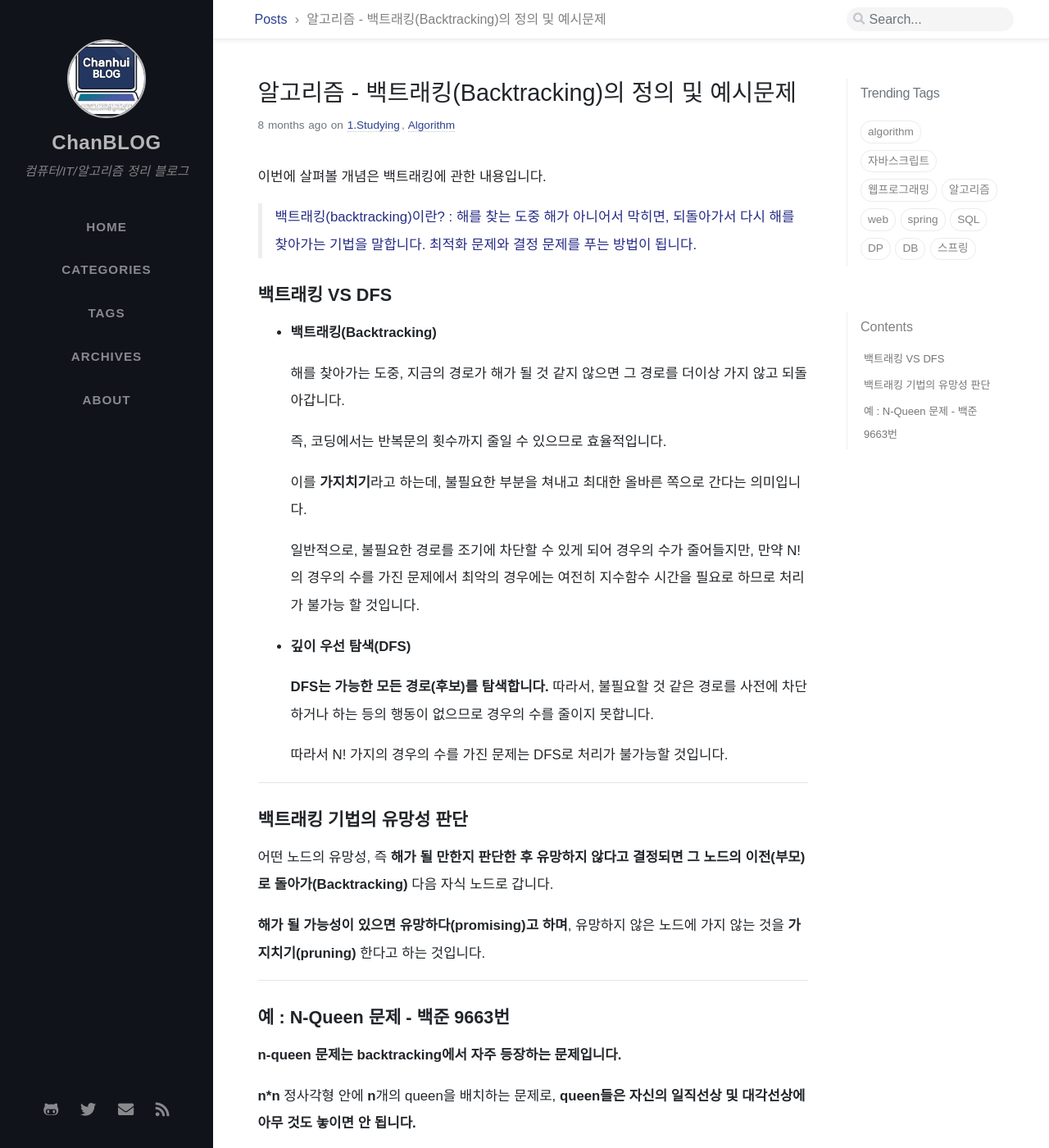
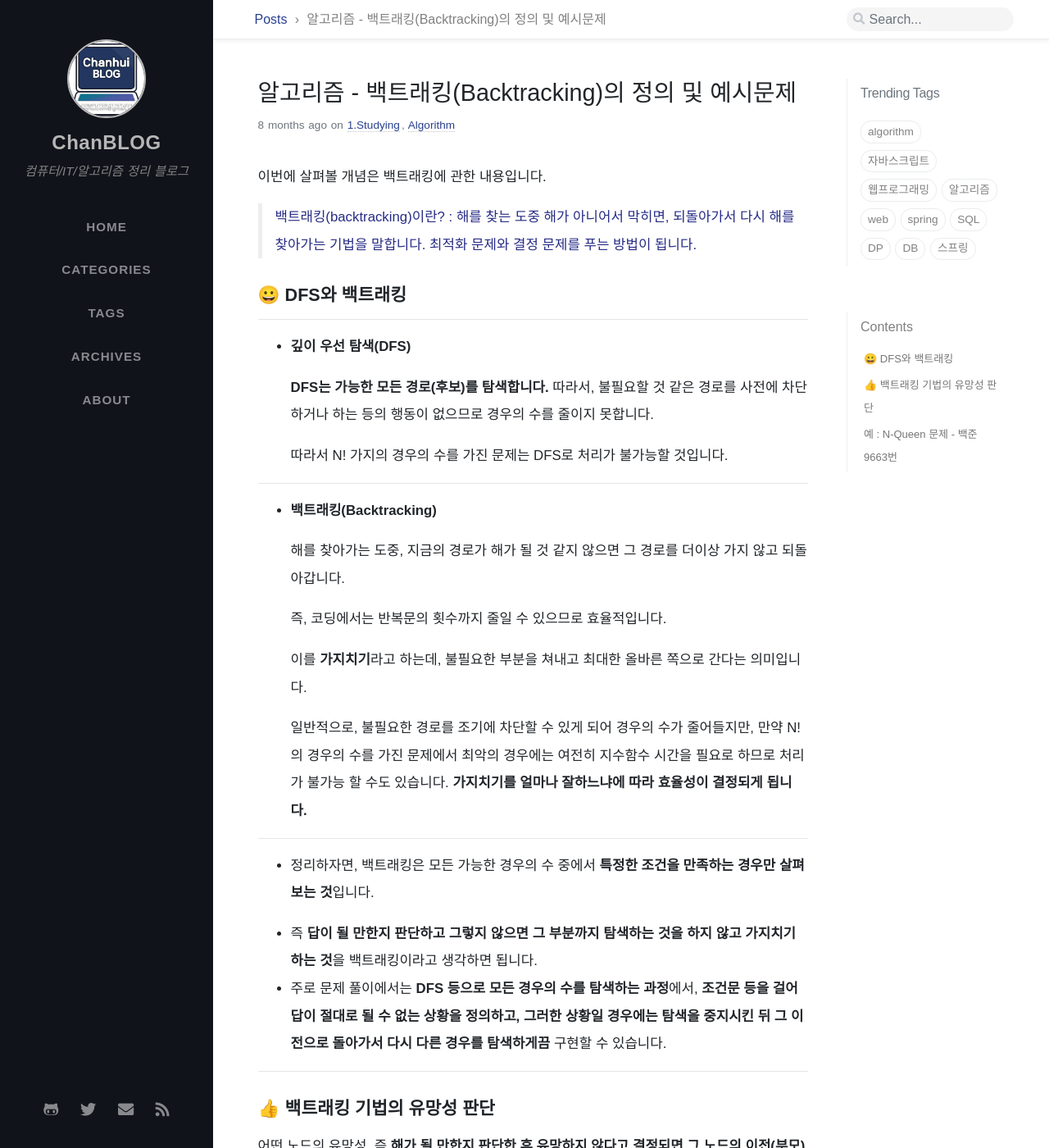
Before and after one commit to ChanhuiSeok/chanhuiseok.github.io, a Jekyll site: the page built from _posts/2020-02-14-algo-23.md, in a window 1280 px wide and 1400 px high. Shown: the whole window at 82% size. Built offline with Jekyll 4.4.1, drawn with Linux system fonts in a browser that asks for light colours; nearby versions of some CDN libraries; some web fonts are replaced; comment, search, counter and statistics services are not loaded.

Commit message:
백트래킹 포스팅 내용 보충

```diff
--- a/_posts/2020-02-14-algo-23.md
+++ b/_posts/2020-02-14-algo-23.md
@@ -13,18 +13,9 @@ tags: [algorithm, SW_ExpertAcademy, backtracking, string, C++, stack]
 
 
 
-## **백트래킹 VS DFS**
+## **😀 DFS와 백트래킹**
 
-* **백트래킹(Backtracking)**
-
-  해를 찾아가는 도중, 지금의 경로가 해가 될 것 같지 않으면 그 경로를 더이상 가지 않고 되돌아갑니다.
-
-  즉, 코딩에서는 반복문의 횟수까지 줄일 수 있으므로 효율적입니다.
-
-  이를 **가지치기**라고 하는데, 불필요한 부분을 쳐내고 최대한 올바른 쪽으로 간다는 의미입니다.
-
-  일반적으로, 불필요한 경로를 조기에 차단할 수 있게 되어 경우의 수가 줄어들지만,
-  만약 N!의 경우의 수를 가진 문제에서 최악의 경우에는 여전히 지수함수 시간을 필요로 하므로 처리가 불가능 할 것입니다.
+------
 
 
 
@@ -36,9 +27,29 @@ tags: [algorithm, SW_ExpertAcademy, backtracking, string, C++, stack]
 
 ------
 
+* **백트래킹(Backtracking)**
+
+  해를 찾아가는 도중, 지금의 경로가 해가 될 것 같지 않으면 그 경로를 더이상 가지 않고 되돌아갑니다.
+
+  즉, 코딩에서는 반복문의 횟수까지 줄일 수 있으므로 효율적입니다.
+
+  이를 **가지치기**라고 하는데, 불필요한 부분을 쳐내고 최대한 올바른 쪽으로 간다는 의미입니다.
+
+  일반적으로, 불필요한 경로를 조기에 차단할 수 있게 되어 경우의 수가 줄어들지만,
+  만약 N!의 경우의 수를 가진 문제에서 최악의 경우에는 여전히 지수함수 시간을 필요로 하므로 처리가 불가능 할 수도 있습니다. **가지치기를 얼마나 잘하느냐에 따라 효율성이 결정되게 됩니다.**
+
+------
+
+* 정리하자면, 백트래킹은 모든 가능한 경우의 수 중에서 **특정한 조건을 만족하는 경우만 살펴보는 것**입니다.
+
+* 즉 **답이 될 만한지 판단하고 그렇지 않으면 그 부분까지 탐색하는 것을 하지 않고 가지치기 하는 것**을 백트래킹이라고 생각하면 됩니다.
+* 주로 문제 풀이에서는 **DFS 등으로 모든 경우의 수를 탐색하는 과정**에서, **조건문 등을 걸어 답이 절대로 될 수 없는 상황을 정의하고, 그러한 상황일 경우에는 탐색을 중지시킨 뒤 그 이전으로 돌아가서 다시 다른 경우를 탐색하게끔** 구현할 수 있습니다.
+
+------
 
 
-## **백트래킹 기법의 유망성 판단**
+
+## **👍 백트래킹 기법의 유망성 판단**
 
 어떤 노드의 유망성, 즉 **해가 될 만한지 판단한 후 유망하지 않다고 결정되면 그 노드의 이전(부모)로 돌아가(Backtracking)** 다음 자식 노드로 갑니다.
 
```
